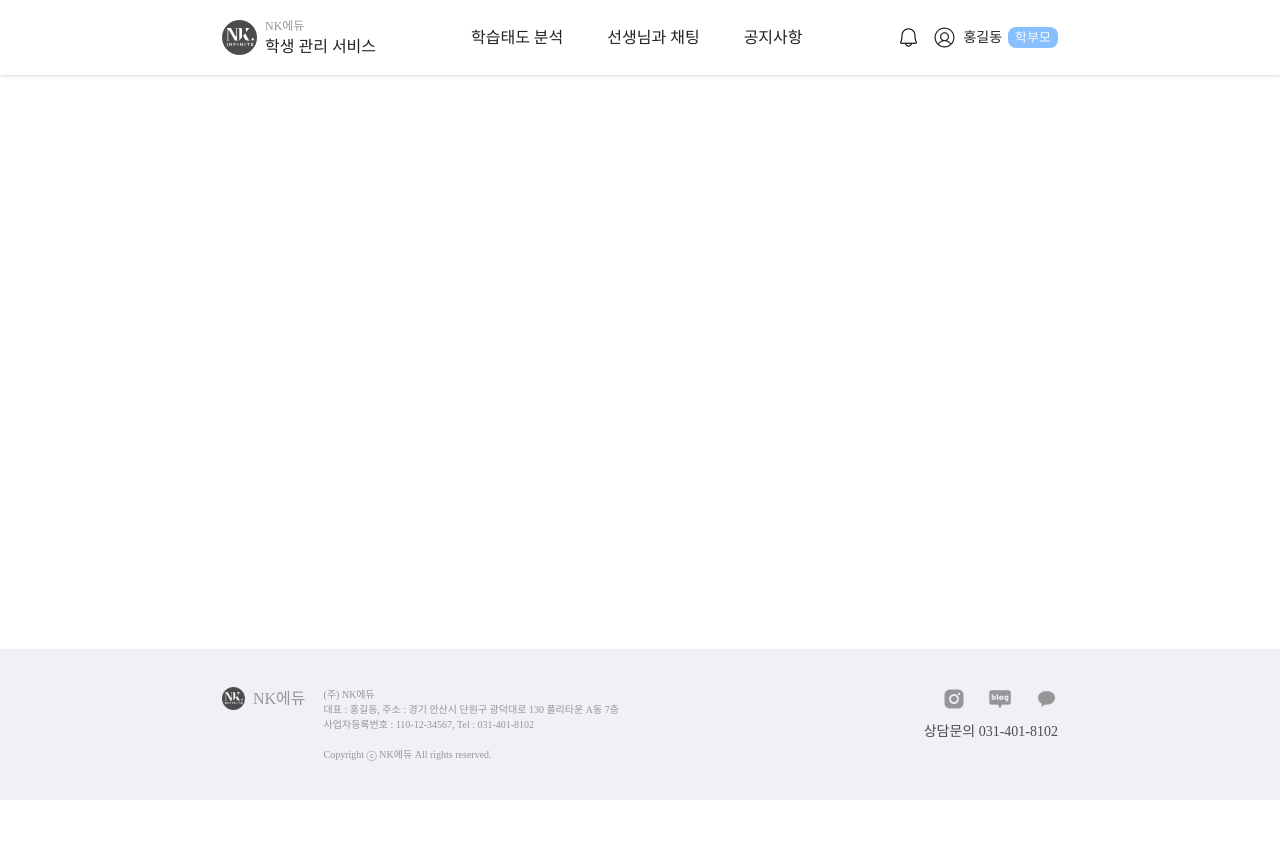
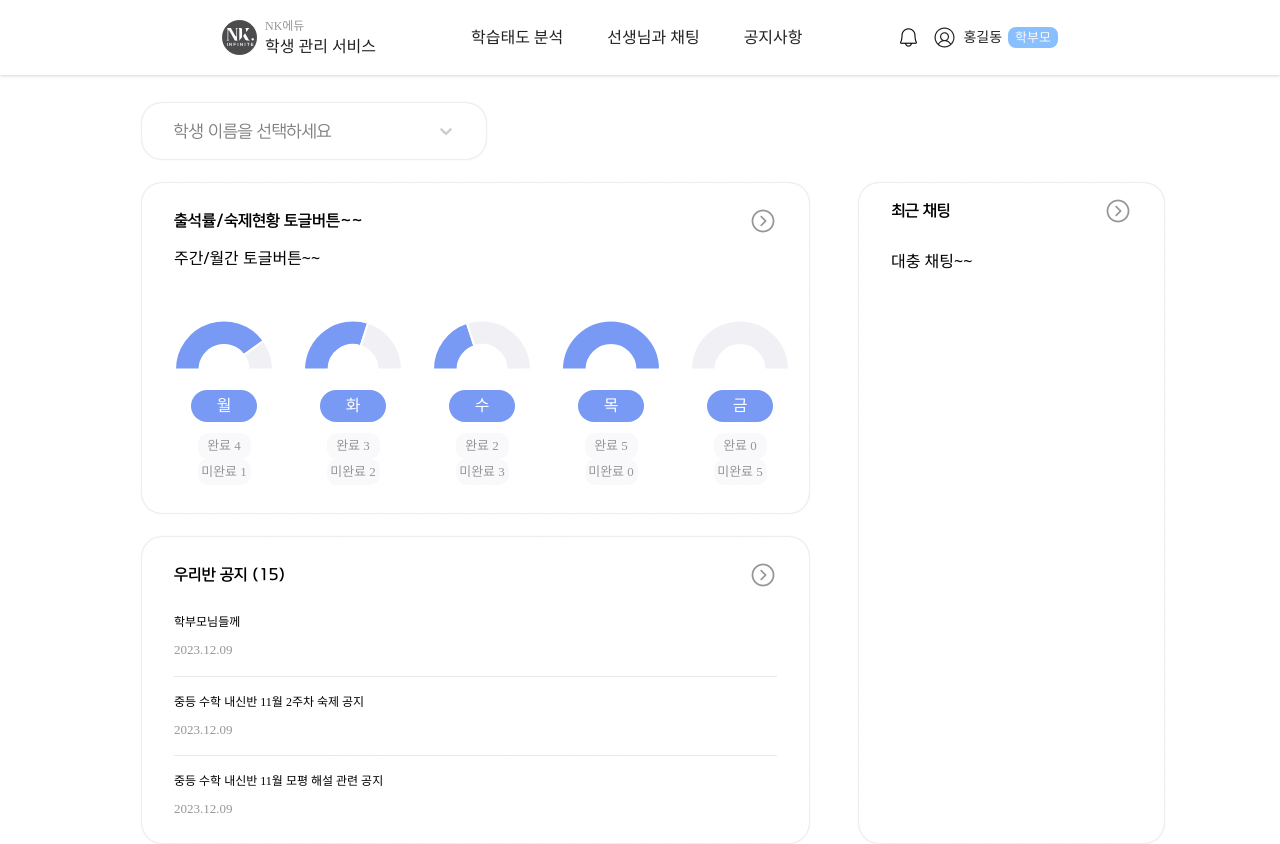
Before and after one commit to Dragonite-Lee/NK_develop_front, a React (Create React App) app: page /parent in a window 1280 px wide. Shown: the top 844 px of the page. Before the commit the page ends 800 px from the top, so only its background shows below. Built offline with nearby package versions, Linux system fonts and the light colour scheme; a web font is replaced by a local one.

Commit message:
학부모 홈 화면 기본 구성 완료, 토글 버튼 구현 예정

```diff
--- a/src/components/parent/behaving/Behaving.js
+++ b/src/components/parent/behaving/Behaving.js
@@ -7,100 +7,10 @@ import Chart from "./Chart"
 import Button1 from "./Button1"
 import Button2 from "./Button2"
 
+import {getweekData} from "../temporary/weekData"
+const weekData = getweekData();
 
 const Behaving = () => {
-
-  const weekdata = [
-    {
-      complete : 4,
-      amount : 5,
-      label:"월"
-    },
-    {
-      complete : 3,
-      amount : 5,
-      label:"화"
-    },
-    {
-      complete : 2,
-      amount : 5,
-      label:"수"
-    },
-    {
-      complete : 5,
-      amount : 5,
-      label:"목"
-    },
-    {
-      complete : 0,
-      amount : 5,
-      label:"금"
-    },
-  ]
-
-  const monthdata = [
-    {
-      complete : 4,
-      amount : 5,
-      label:"1월"
-    },
-    {
-      complete : 5,
-      amount : 5,
-      label:"2월"
-    },
-    {
-      complete : 3,
-      amount : 5,
-      label:"3월"
-    },
-    {
-      complete : 2,
-      amount : 5,
-      label:"4월"
-    },
-    {
-      complete : 0,
-      amount : 5,
-      label:"5월"
-    },
-    {
-      complete : 4,
-      amount : 5,
-      label:"6월"
-    },
-    {
-      complete : 4,
-      amount : 5,
-      label:"7월"
-    },
-    {
-      complete : 5,
-      amount : 5,
-      label:"8월"
-    },
-    {
-      complete : 5,
-      amount : 5,
-      label:"9월"
-    },
-    {
-      complete : 3,
-      amount : 5,
-      label:"10월"
-    },
-    {
-      complete : 0,
-      amount : 5,
-      label:"11월"
-    },
-    {
-      complete : 2,
-      amount : 5,
-      label:"12월"
-    },
-
-  ]
 
 	const [selectedStudent, setSelectedStudent] = useState(null);
 
@@ -121,7 +31,7 @@ const Behaving = () => {
       </div>
       <div className="mt-[20px] w-[1000px] h-full">
         <div className = "gap-[44px] flex items-center justify-center" >
-          {weekdata.map((item, index) => (
+          {weekData.map((item, index) => (
             <div className="font-nanum_700">
               <div className="h-[160px] w-[160px]">
                 <Chart complete={item.complete} amount={item.amount} />
--- a/src/components/parent/main/MainBehaving.js
+++ b/src/components/parent/main/MainBehaving.js
@@ -0,0 +1,48 @@
+import React from "react";
+import { Link } from "react-router-dom";
+
+import CircleRight from "../../../assets/student/CaretCircleRight.png"
+import Chart from "../behaving/Chart";
+import Button1 from "../behaving/Button1"
+import Button2 from "../behaving/Button2"
+
+import {getweekData} from "../temporary/weekData"
+const weekData = getweekData();
+
+const MainBehaving = () => {
+  return (
+    <section className="glassWhite mt-[24px] py-[24px] desktop:w-[667px] tablet:w-[667px] mobile:w-full tablet:px-[32px] mobile:px-[26px]">
+      <div className="w-full flex items-center justify-between">
+        <div className="text-[15px] items-center justify-end font-paybooc_700">
+					출석률/숙제현황 토글버튼~~
+        </div>
+        <Link to="/parent/behaving">
+          <img src={CircleRight} alt="화살표" className="w-[28px] h-[28px] " />
+        </Link>
+      </div>
+      <div className="mt-[11px] flex items-center justify-start ">
+        주간/월간 토글버튼~~
+      </div>
+      <div className="mt-[20px] w-[616px] h-full">
+        <div className = "gap-[29px] flex items-center justify-center" >
+          {weekData.map((item, index) => (
+            <div className="font-nanum_700 justify-center items-center h-[156pxpx] w-[100px]">
+              <div >
+                <Chart complete={item.complete} amount={item.amount} />
+              </div>
+              <div className="flex items-center justify-center pb-[11px]" >
+                <Button1 backgroundColor="#789AF4" Color="white" content={item.label} size='16px'/>
+              </div>
+              <div className="flex flex-col items-center justify-center pb-[4px]" >
+                <Button2 backgroundColor="#F9F9FC" Color="#969699" content={{ status: "완료", complete: item.complete }}/>
+                <Button2 backgroundColor="#F9F9FC" Color="#969699" content={{ status: "미완료", complete: item.amount-item.complete }}/>
+              </div>
+            </div>
+          ))}
+        </div>
+      </div>
+    </section>
+  );
+}
+
+export default MainBehaving;
--- a/src/components/parent/main/MainChat.js
+++ b/src/components/parent/main/MainChat.js
@@ -0,0 +1,24 @@
+import React from "react";
+import { Link } from "react-router-dom";
+
+import CircleRight from "../../../assets/student/CaretCircleRight.png"
+
+const MainChat = () => {
+  return (
+    <section className="glassWhite mt-[24px] py-[14px] desktop:w-[305px] tablet:w-[305px] mobile:w-full tablet:px-[32px] mobile:px-[26px]">
+      <div className="w-full flex items-center justify-between">
+        <div className="text-[15px] flex items-center font-paybooc_700">
+          최근 채팅
+        </div>
+        <Link to="#">
+          <img src={CircleRight} alt="화살표" className="w-[28px] h-[28px] " />
+        </Link>
+      </div>
+      <div className="w-full mt-[24px]">
+        대충 채팅~~
+      </div>
+    </section>
+  );
+}
+
+export default MainChat;
--- a/src/components/parent/main/MainNolist.js
+++ b/src/components/parent/main/MainNolist.js
@@ -0,0 +1,41 @@
+import React from "react";
+import { Link } from "react-router-dom";
+
+import ArrowRightBlack from "../../../assets/ArrowRightBlack.png"
+import ArrowLeftBlack from "../../../assets/ArrowLeftBlack.png"
+import CircleRight from "../../../assets/student/CaretCircleRight.png"
+
+import {getNoticeImportant, getNoticeNormal} from "../temporary/NoticeData"
+const NoticeImportant = getNoticeImportant();
+const NoticeNormal = getNoticeNormal().slice(0,3);
+const NoticeNormal2 = getNoticeNormal();
+
+const MainNoList = () => {
+  return (
+    <section className="glassWhite py-[24px] desktop:w-[667px] tablet:w-[667px] mobile:w-full tablet:px-[32px] mobile:px-[26px]">
+      <div className="w-full flex items-center justify-between">
+        <div className="text-[15px] flex items-center font-paybooc_700">
+          우리반 공지 ({NoticeNormal2.length})
+        </div>
+        <Link to="/parent/nolist">
+          <img src={CircleRight} alt="화살표" className="w-[28px] h-[28px] " />
+        </Link>
+      </div>
+      <div className="w-full mt-[24px]">
+        {NoticeNormal.map((item, index) => (
+          <Link key={index} className="block" to={`/main/noticelist/:${item.id}`}>
+            {index != 0 && (<div className="divider" />)}
+            <div className="flex items-center justify-start mt-[16px] text-[12px]">
+              <div className="font-nanum_700">{item.work}</div>
+            </div>
+            <div className={`flex items-center justify-between mt-[9px] text-[13px] font-nanum_400 text-gray ${index != 2 && " mb-[16px]"}`}>
+              <div>{item.date}</div>
+            </div>
+          </Link>
+        ))}
+      </div>
+    </section>
+  );
+}
+
+export default MainNoList;
--- a/src/components/parent/temporary/NoticeData.js
+++ b/src/components/parent/temporary/NoticeData.js
@@ -115,22 +115,19 @@ export const getNoticeNormal = () => {
 	const NoticeNormal= [
 		{
 			id: 0,
-			work: '중등 수학 내신반 11월 1주차 숙제 공지',
+			work: '학부모님들께',
 			date: '2023.12.09',
 			name: '김수학',
 			content:  (
 				<div>
-					[공지]<br />
-					근의 공식 TEST [문제집 4-5 챕터 공부할 것]<br /><br />
+					[학부모님들께]<br></br><br></br>
 
-					[숙제]<br />
-					22년도 2학기 기말고사 기출 모의고사 2회 풀기<br />
-					22년도 2학기 기말고사 기출 모의고사 1회 오답 풀이 (꼼꼼히)<br />
-					쎈수학 p.110~127 홀수번 문제 풀이 + 채점까지<br />
-					지난 주 TEST 결과 오답 풀이 (틀린 것만 제대로 다시 풀기) - 재시험 예정<br /><br />
+					화창한 5월이 다가왔습니다.<br></br>
+					아이들이 어느덧 중간을 치루고 그 결과에 일희일비하고 있을 시기입니다.<br></br>
+					비록 원하던 성적이 나오든, 안 나오든 아이들의 노력에 먼저 위로와 응원의 한마디를 보내주시길 바랍니다.<br></br><br></br>
 
-					숙제 공지합니다 !! 재시험 + 테스트 예정이니 꼭 출석하세요 !!<br />
-					윈터캠프 관련 사전 안내도 있을 예정입니다 ^^~
+					저희 NK수학학원은 학생들의 이번 중간고사 결과를 바탕으로 학생별 개인 클리닉이 있을 예정입니다.<br></br>
+					아이들과 시간을 조율하여 약 20분정도 일찍 등원, 혹은 하원을 통해 이루어질 예정이니 학부모님들의 양해 부탁드립니다.<br></br>
 				</div>
 			),
 		},
--- /dev/null
+++ b/src/components/parent/temporary/weekData.js
@@ -0,0 +1,32 @@
+export const getweekData = () => {
+	const weekdata = [
+    {
+      complete : 4,
+      amount : 5,
+      label:"월"
+    },
+    {
+      complete : 3,
+      amount : 5,
+      label:"화"
+    },
+    {
+      complete : 2,
+      amount : 5,
+      label:"수"
+    },
+    {
+      complete : 5,
+      amount : 5,
+      label:"목"
+    },
+    {
+      complete : 0,
+      amount : 5,
+      label:"금"
+    },
+  ]
+
+
+	return weekdata;
+};
--- a/src/container/parent/ParMain.js
+++ b/src/container/parent/ParMain.js
@@ -1,11 +1,13 @@
-import { useEffect } from "react";
+import { useState, React } from "react";
 import { useNavigate } from "react-router-dom";
 
 import { getCookie } from "../../utils/cookie";
 import Footer from "../../components/Footer";
 import Header from "../../components/Header";
 import SelectStudent from "../../components/parent/SelectStudent"
-
+import MainBehaving from "../../components/parent/main/MainBehaving"
+import MainNoList from "../../components/parent/main/MainNolist";
+import MainChat from "../../components/parent/main/MainChat";
 
 
 
@@ -19,17 +21,29 @@ const Main = () => {
   //   };
   // }, [refreshToken])
 
+  const [selectedStudent, setSelectedStudent] = useState(null);
+
+  const handleSelectStudent = (student) => {
+    setSelectedStudent(student);
+  };
+
   return (
     <div className="min-w-[280px]">
       <Header/>
       <main className='desktop:w-[996px] desktop:mx-auto tablet:w-auto tablet:mx-[40px] mobile:mx-[20px] pt-[28px] desktop:pb-[156px] tablet_change:pb-[48px] mobile:pb-[68px] mainHeight'>
-
-        <div className='desktop:flex tablet:flex-row mobile:flex-col desktop:items-center desktop:gap-[24px]'>
-
-          <div className="flex flex-col gap-[24px]">
-
+          <SelectStudent onSelectStudent = {handleSelectStudent} />
+        <div className=" flex gap-[50px]">
+          <div className='desktop:flex-col tablet:flex-col mobile:flex-col desktop:items-center desktop:gap-[24px]'>
+            <div className="pb-[24px]">
+              <MainBehaving />
+            </div>
+            <MainNoList />
+          </div>
+          <div className="flex ">
+            <MainChat />
           </div>
         </div>
+
       </main>
       <Footer />
     </div>
```
